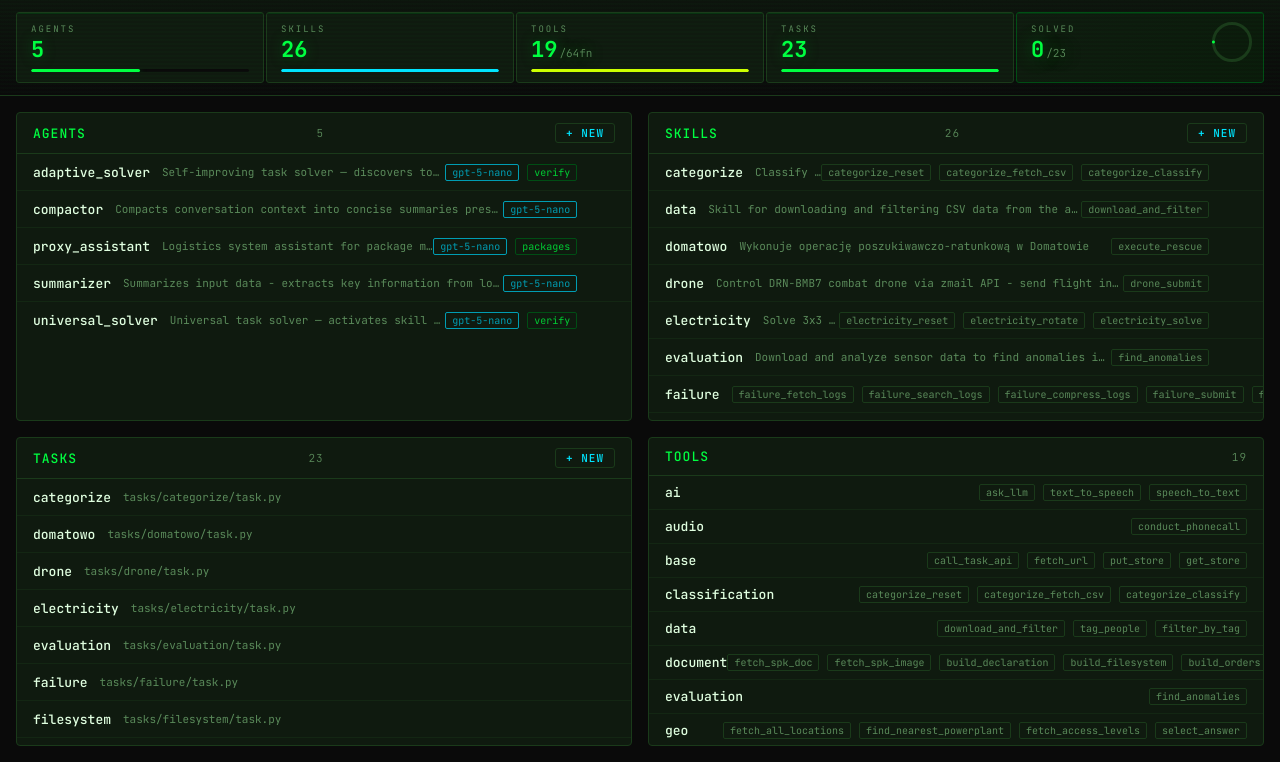
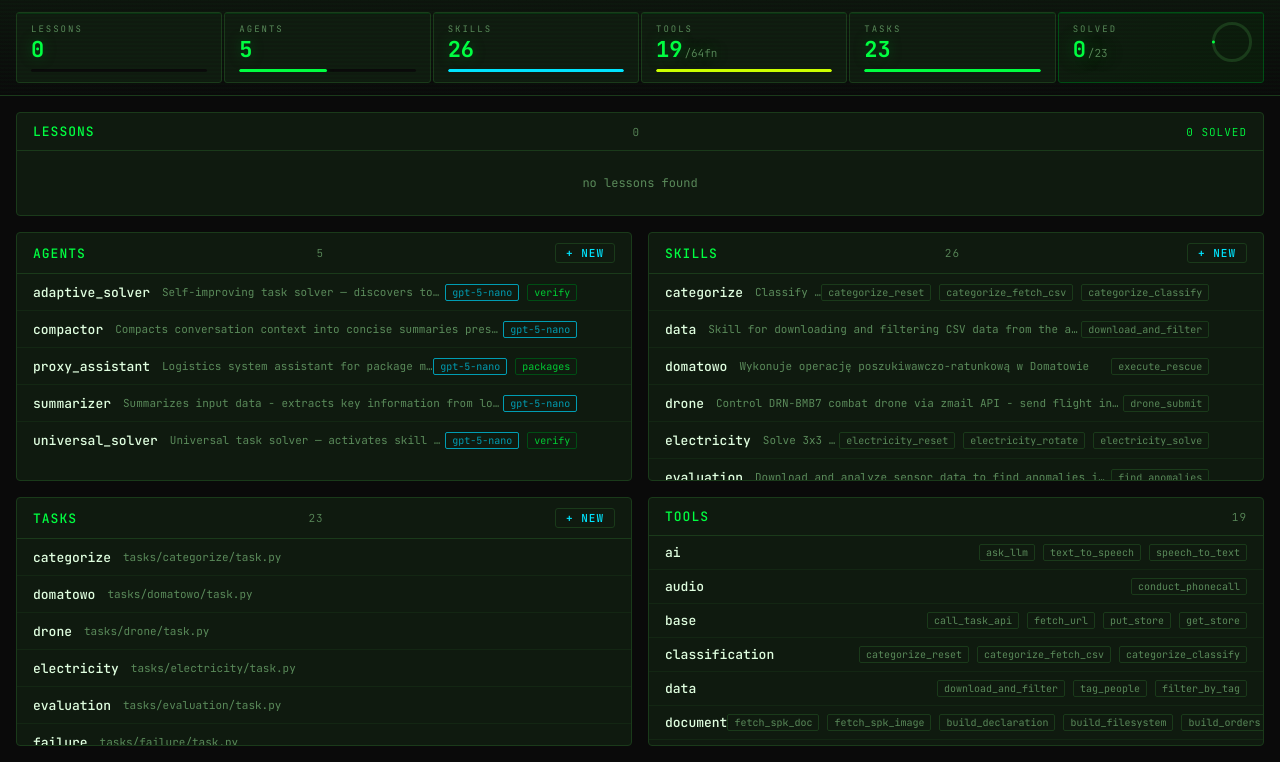
Before and after one commit to riposta/aidevs4, a Flask app: page / in a window 1280 px wide. Shown: the part 51-813 px from the top of the page. Run offline with Flask 3, Linux system fonts and the light colour scheme; some libraries are stand-ins or nearby versions.

Commit message:
feat: add Lessons section to GUI dashboard
- Lessons listed at top of dashboard with task mapping
- Tags: solved (flag), learned (memory skill)
- Click lesson → view content + run/log/result buttons
- New /lesson/<filename> route for lesson viewer
- lesson.html template with markdown display
- cpanel shows LESSONS count

Co-Authored-By: Claude Opus 4.6 (1M context) <noreply@anthropic.com>

```diff
--- a/gui/app.py
+++ b/gui/app.py
@@ -13,6 +13,7 @@ TOOLS_DIR = PROJECT_ROOT / "tools"
 TASKS_DIR = PROJECT_ROOT / "tasks"
 RESULTS_DIR = PROJECT_ROOT / "results"
 LOGS_DIR = PROJECT_ROOT / "log"
+LESSONS_DIR = PROJECT_ROOT / "lessons"
 
 app = Flask(__name__)
 app.jinja_env.policies["json.dumps_kwargs"] = {"ensure_ascii": False}
@@ -89,6 +90,44 @@ def _scan_results() -> dict[str, dict]:
     return results
 
 
+LESSON_TASK_MAP = {
+    "s01e01": "nazwa-zadania", "s01e02": "findhim", "s01e03": "proxy",
+    "s01e04": "sendit", "s01e05": "railway", "s02e01": "categorize",
+    "s02e02": "electricity", "s02e03": "failure", "s02e04": "mailbox",
+    "s02e05": "drone", "s03e01": "evaluation", "s03e02": "firmware",
+    "s03e03": "reactor", "s03e04": "negotiations", "s03e05": "savethem",
+    "s04e01": "okoeditor", "s04e02": "windpower", "s04e03": "domatowo",
+    "s04e04": "filesystem", "s04e05": "foodwarehouse",
+    "s05e01": "radiomonitoring", "s05e02": "phonecall",
+    "s05e03": "shellaccess", "s05e04": "goingthere",
+}
+
+
+def _scan_lessons() -> list[dict]:
+    """Scan lessons/ directory and extract lesson metadata."""
+    lessons = []
+    if not LESSONS_DIR.exists():
+        return lessons
+    for p in sorted(LESSONS_DIR.glob("*.md")):
+        meta, body = _parse_frontmatter(p.read_text()[:2000])
+        prefix = p.stem[:6]  # e.g. "s01e01"
+        task_name = LESSON_TASK_MAP.get(prefix, "")
+        season = prefix[:3]  # "s01"
+        episode = prefix[3:]  # "e01"
+        title = meta.get("title", p.stem.split("-", 1)[1].rsplit("-", 1)[0].replace("-", " ") if "-" in p.stem else p.stem)
+        lessons.append({
+            "file": p.name,
+            "stem": p.stem,
+            "prefix": prefix,
+            "season": season,
+            "episode": episode,
+            "title": title,
+            "task_name": task_name,
+            "path": str(p.relative_to(PROJECT_ROOT)),
+        })
+    return lessons
+
+
 def _scan_tools() -> list[dict]:
     tools = []
     if not TOOLS_DIR.exists():
@@ -121,13 +160,17 @@ def dashboard():
     tasks = _scan_tasks()
     tools = _scan_tools()
     results = _scan_results()
+    lessons = _scan_lessons()
     solved = {name for name, data in results.items()
               if data.get("response", {}).get("code", -1) == 0}
     logs = {p.stem for p in LOGS_DIR.glob("*.log")} if LOGS_DIR.exists() else set()
     total_fns = sum(len(t["functions"]) for t in tools)
+    # Count learned skills in memory/
+    memory_dir = PROJECT_ROOT / "memory" / "skills"
+    learned = {p.stem for p in memory_dir.glob("*.md")} if memory_dir.exists() else set()
     return render_template("dashboard.html", logs=logs, solved=solved, total_fns=total_fns,
                            agents=agents, skills=skills, tasks=tasks, tools=tools,
-                           results=results)
+                           results=results, lessons=lessons, learned=learned)
 
 
 @app.route("/edit/<path:filepath>")
@@ -277,6 +320,21 @@ def log_page(task_name):
     return render_template("log.html", task_name=task_name, content=content)
 
 
+@app.route("/lesson/<path:filename>")
+def lesson_view(filename):
+    """View a lesson with rendered markdown and run button."""
+    full = LESSONS_DIR / filename
+    if not full.exists():
+        return "Lesson not found", 404
+    content = full.read_text()
+    prefix = full.stem[:6]
+    task_name = LESSON_TASK_MAP.get(prefix, "")
+    has_result = (RESULTS_DIR / f"{task_name}.json").exists() if task_name else False
+    has_log = (LOGS_DIR / f"{task_name}.log").exists() if task_name else False
+    return render_template("lesson.html", filename=filename, content=content,
+                           task_name=task_name, has_result=has_result, has_log=has_log)
+
+
 @app.route("/run/<task_name>")
 def run_task_page(task_name):
     return render_template("runner.html", task_name=task_name)
--- a/gui/static/style.css
+++ b/gui/static/style.css
@@ -308,7 +308,7 @@ a:hover { color: var(--green); text-shadow: 0 0 8px var(--green); }
     gap: 16px;
     padding: 16px;
     height: calc(100vh - 49px - 85px);
-    grid-template-rows: 1fr 1fr;
+    grid-template-rows: auto 1fr 1fr;
     overflow: hidden;
 }
 
@@ -329,6 +329,11 @@ a:hover { color: var(--green); text-shadow: 0 0 8px var(--green); }
     flex-direction: column;
     overflow: hidden;
     min-height: 0;
+}
+
+.section-wide {
+    grid-column: 1 / -1;
+    max-height: 280px;
 }
 
 .item-list {
--- a/gui/templates/dashboard.html
+++ b/gui/templates/dashboard.html
@@ -4,6 +4,11 @@
 {% block body %}
 <!-- Control Panel -->
 <div class="cpanel">
+    <div class="cpanel-stat">
+        <div class="cpanel-label">LESSONS</div>
+        <div class="cpanel-value">{{ lessons|length }}</div>
+        <div class="cpanel-bar"><div class="cpanel-bar-fill cpanel-bar-cyan" style="width:{{ [lessons|length * 4, 100]|min }}%"></div></div>
+    </div>
     <div class="cpanel-stat">
         <div class="cpanel-label">AGENTS</div>
         <div class="cpanel-value">{{ agents|length }}</div>
@@ -37,6 +42,46 @@
 </div>
 
 <div class="dashboard">
+    <!-- Lessons -->
+    <div class="section section-wide">
+        <div class="section-header">
+            Lessons <span class="count">{{ lessons|length }}</span>
+            <span class="count" style="margin-left:8px;color:var(--green)">{{ solved|length }} solved</span>
+        </div>
+        <ul class="item-list">
+        {% for l in lessons %}
+            <li class="item">
+                <a href="/lesson/{{ l.file }}" class="item-name">
+                    <span class="tag tag-model" style="min-width:42px;text-align:center">{{ l.prefix }}</span>
+                    {{ l.title }}
+                </a>
+                {% if l.task_name %}
+                    <span class="item-desc">task: {{ l.task_name }}</span>
+                {% endif %}
+                {% if l.task_name in solved %}
+                    <span class="tag tag-flag">solved</span>
+                {% endif %}
+                {% if l.task_name in learned %}
+                    <span class="tag tag-skill">learned</span>
+                {% endif %}
+                <div class="item-actions">
+                    {% if l.task_name and l.task_name in logs %}
+                        <a href="/log/{{ l.task_name }}" class="btn-icon btn-log">log</a>
+                    {% endif %}
+                    {% if l.task_name and l.task_name in results %}
+                        <a href="/result/{{ l.task_name }}" class="btn-icon btn-result">result</a>
+                    {% endif %}
+                    {% if l.task_name %}
+                        <a href="/run/{{ l.task_name }}" class="btn-icon btn-run">run</a>
+                    {% endif %}
+                </div>
+            </li>
+        {% else %}
+            <li class="empty">no lessons found</li>
+        {% endfor %}
+        </ul>
+    </div>
+
     <!-- Agents -->
     <div class="section">
         <div class="section-header">
```
Also changed, not shown: gui/templates/lesson.html (added, +73 -0 lines).
